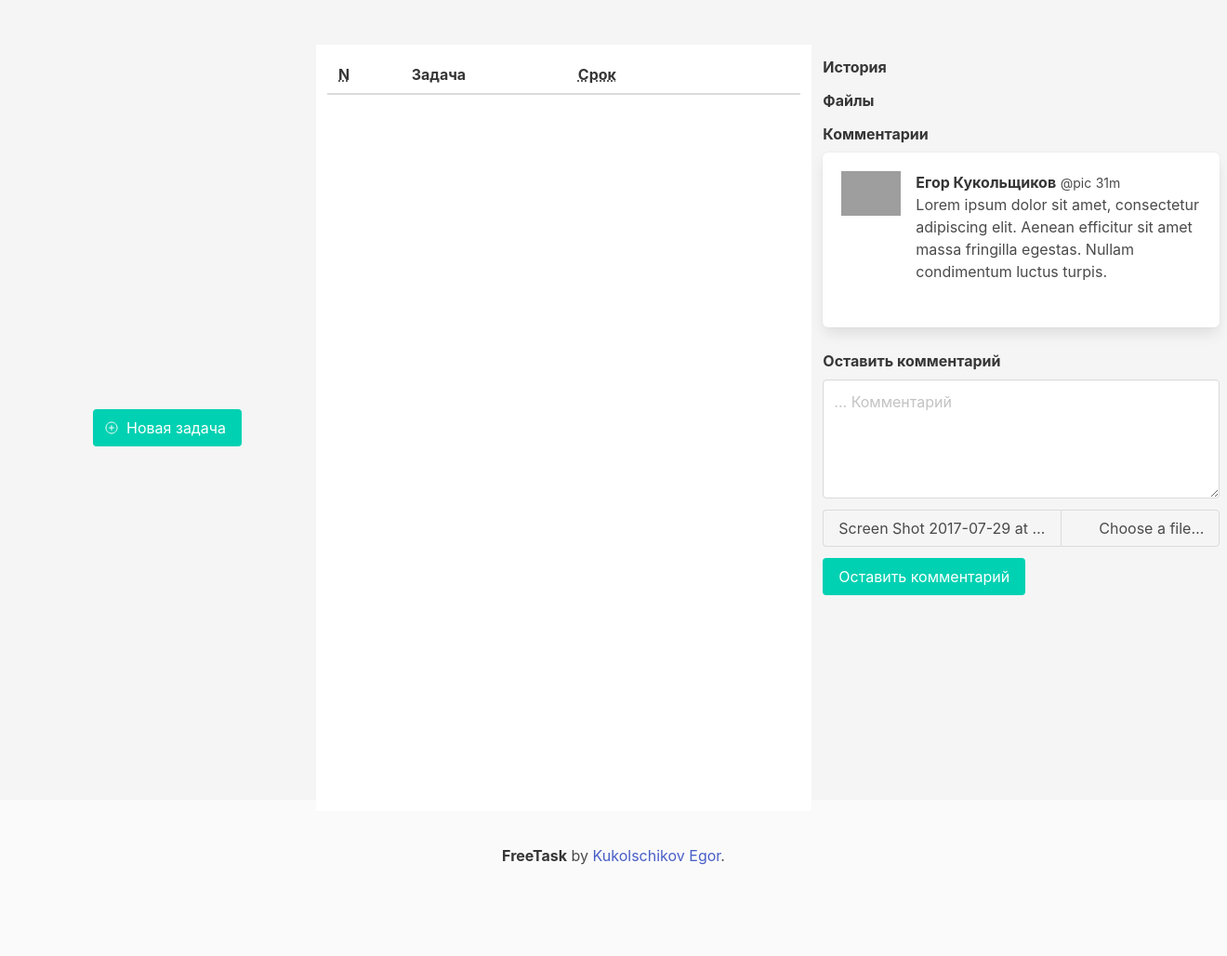
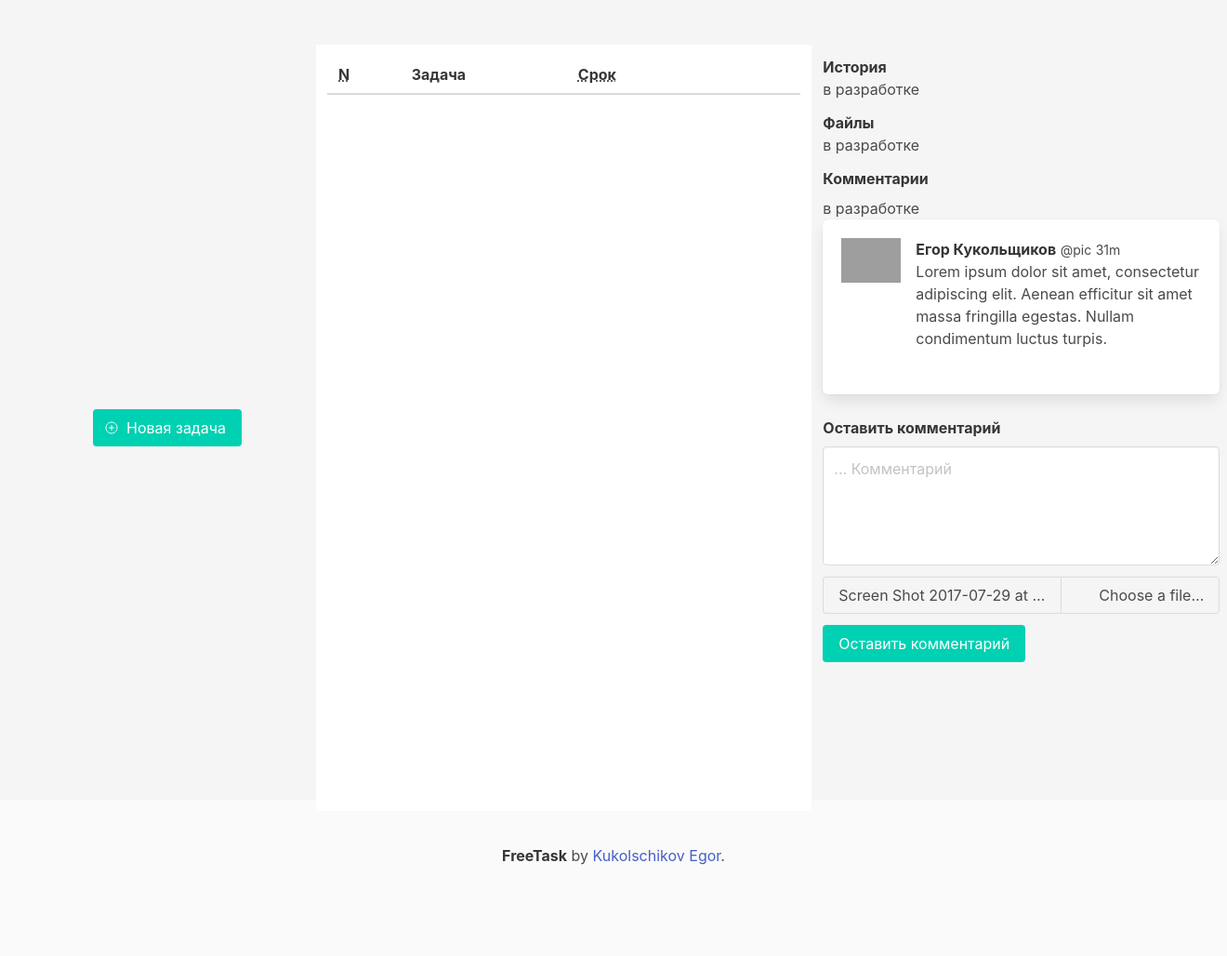
Before and after one commit to ZOrtanin/free_task, a Django app: page /tasks/ in a window 1320 px wide. Shown: the part 56-1084 px from the top of the page at 93% size. Run offline with Django 5.2, Linux system fonts and the light colour scheme; the visitor is signed in with stand-in values (Sample User, id 1); data that the repository does not hold is empty; grey boxes are pictures that could not be loaded.

Commit message:
Update task.html

```diff
--- a/backend/tasks/templates/tasks/task.html
+++ b/backend/tasks/templates/tasks/task.html
@@ -172,7 +172,7 @@
                           <div class="field">
                               <label class="label">Теги</label>
                               <div class="control">
-                                <textarea class="textarea" placeholder=""></textarea>
+                                <textarea class="textarea" placeholder="В разработке" rows="2"></textarea>
                               </div>
                           </div>
 
@@ -181,7 +181,7 @@
                             <label class="label">Тип задачи</label>
                             <div class="select">
                               <select>
-                                <option>Стандарт</option>
+                                <option>В разработке</option>
                                 <option>Покупки</option>
                                 <option>Тренировка</option>
                               </select>
@@ -193,7 +193,7 @@
                             <label class="label">Повторы</label>
                             <div class="select">
                               <select>
-                                <option>нет</option>
+                                <option>В разработке</option>
                                 <option>неделя</option>
                                 <option>месяц</option>
                                 <option>год</option>
@@ -371,14 +371,17 @@
 
                     <div class="field">
                         <label class="label">История</label>
+                        в разработке
                     </div>
 
                     <div class="field">
                         <label class="label">Файлы</label>
+                        в разработке
                     </div>
 
                     <div class="field">
                         <label class="label">Комментарии</label>
+                        в разработке
                         <div class="box">
                           <article class="media">
                             <div class="media-left">
```
Lines whose indentation alone changed are shown as unchanged.
